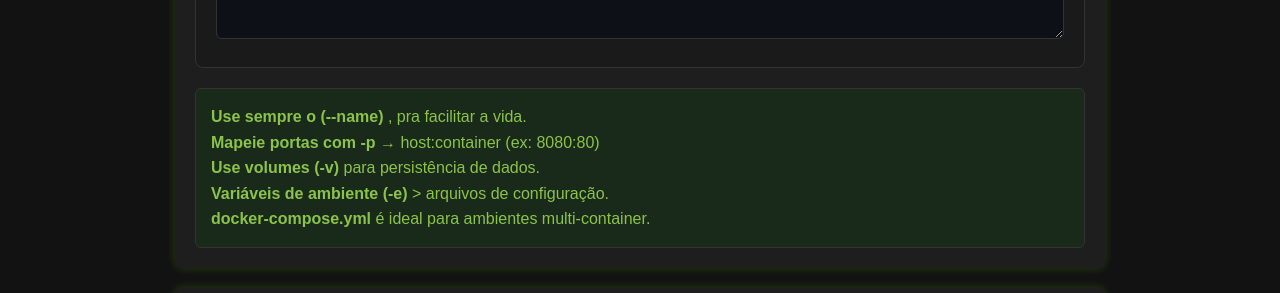
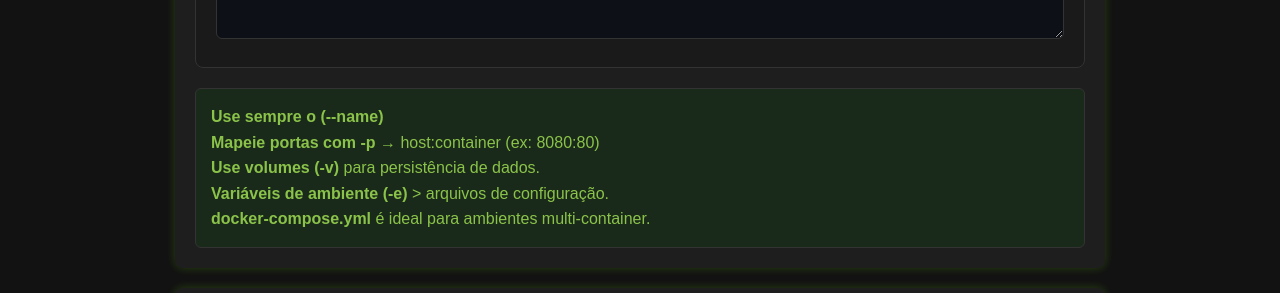
Before and after one commit to Piolinux/piolinux-site, a Jekyll site: the page built from _pages/_tools/gerador-de-comandos-docker-online-run-build-compose.html, in a window 1280 px wide. Shown: the part 1426-1719 px from the top of the page. Built offline with Jekyll 4.4.1, drawn with Linux system fonts in a browser that asks for light colours.

Commit message:
Update gerador-de-comandos-docker-online-run-build-compose.html

```diff
--- a/_pages/_tools/gerador-de-comandos-docker-online-run-build-compose.html
+++ b/_pages/_tools/gerador-de-comandos-docker-online-run-build-compose.html
@@ -83,7 +83,7 @@ tags: [docker, devops, containers, cli, linux]
 
 
   <div style="background: #1a2a1a; color: #8bc34a; padding: 15px; border-radius: 6px; margin-top: 20px; border: 1px solid #333;">
-      <strong>Use sempre o (--name)</strong> , pra facilitar a vida.<br>
+      <strong>Use sempre o (--name)</strong><br>
       <strong>Mapeie portas com -p</strong> → host:container (ex: 8080:80)<br>
       <strong>Use volumes (-v)</strong> para persistência de dados.<br>
       <strong>Variáveis de ambiente (-e)</strong> > arquivos de configuração.<br>
```
